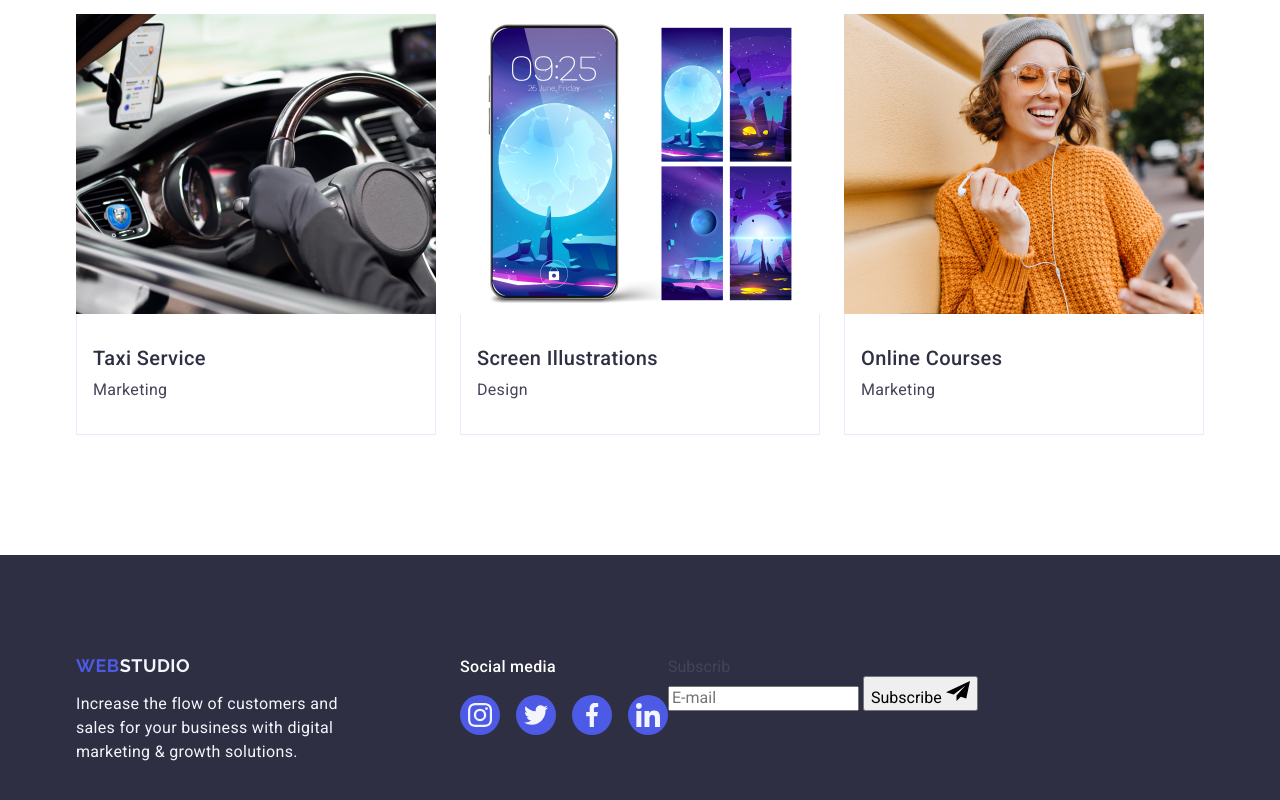
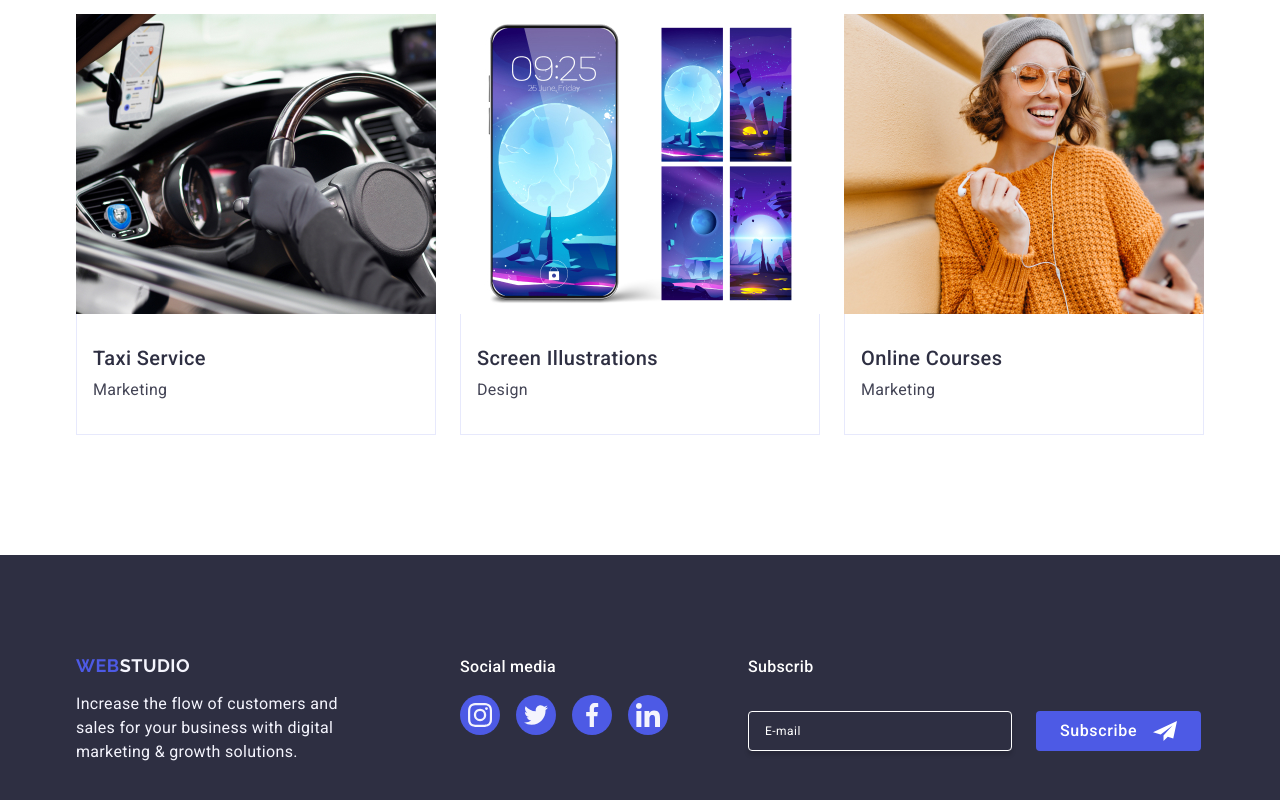
Before and after one commit to Valeria-Karanduyk/goit-markup-hw-05, a plain HTML site: page index.html in a window 1280 px wide. Shown: the part 2628-3428 px from the top of the page. Drawn offline with nearby package versions, Linux system fonts and the light colour scheme.

Commit message:
footer css

```diff
--- a/css/styles.css
+++ b/css/styles.css
@@ -510,6 +510,68 @@ gap: 16px;
     background-color: #31d0aa;
 }
 
+.form-container-footer{
+    margin-left: 80px;
+}
+
+.text-form-footer{
+    margin-bottom: 16px;
+    font-weight: 500;
+    font-size: 16px;
+    line-height: 1.5;
+    letter-spacing: 0.02em;
+    color: #fff;
+}
+
+.form-footer{
+    display: flex;
+    gap: 24px;
+    align-items: end;
+}
+
+.footer-input{
+    margin-top: 16px;
+    padding-left: 16px;
+    border: 1px solid #fff;
+    border-radius: 4px;
+    width: 264px;
+    height: 40px;
+    background-color: transparent;
+    font-weight: 400;
+    font-size: 12px;
+    line-height: 2;
+    letter-spacing: 0.04em;
+    color: #fff;
+    box-shadow: 0px 4px 4px rgba(0, 0, 0, 0.15);
+}
+
+.footer-input::placeholder{
+    color: #fff;
+}
+
+.button-footer{
+    min-width: 165px;
+    height: 40px;
+    display: flex;
+    justify-content: center;
+    align-items: center;
+    font-family: "Roboto", sans-serif;
+    font-size: 16px;
+    font-weight: 500;
+    line-height: 1.5;
+    letter-spacing: 0.04em;
+    color: #fff;
+    cursor: pointer;
+    background-color: #4d5ae5;
+    border: none;
+    border-radius: 4px;
+}
+
+.send-footer{
+    fill: #fff;
+    margin-left: 16px;
+}
+
 /* Modal */
 .backdrop{
     position: fixed;
```
